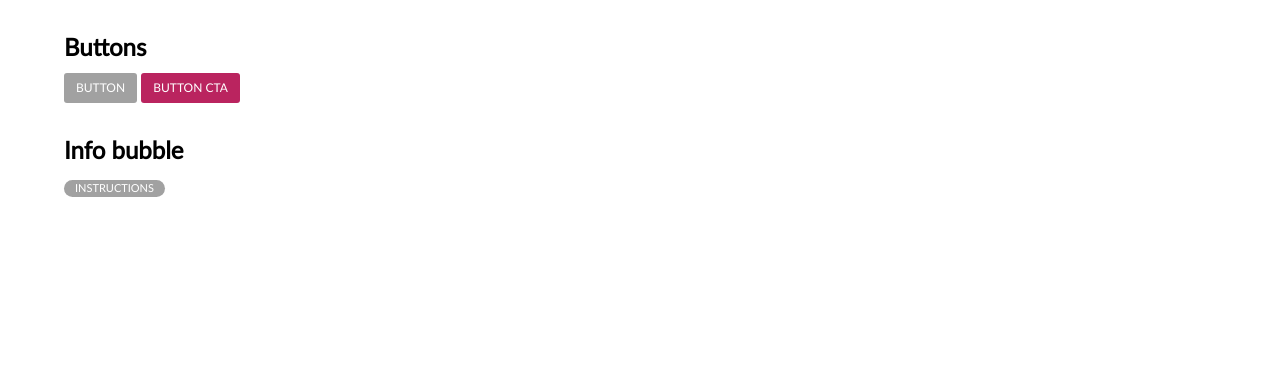
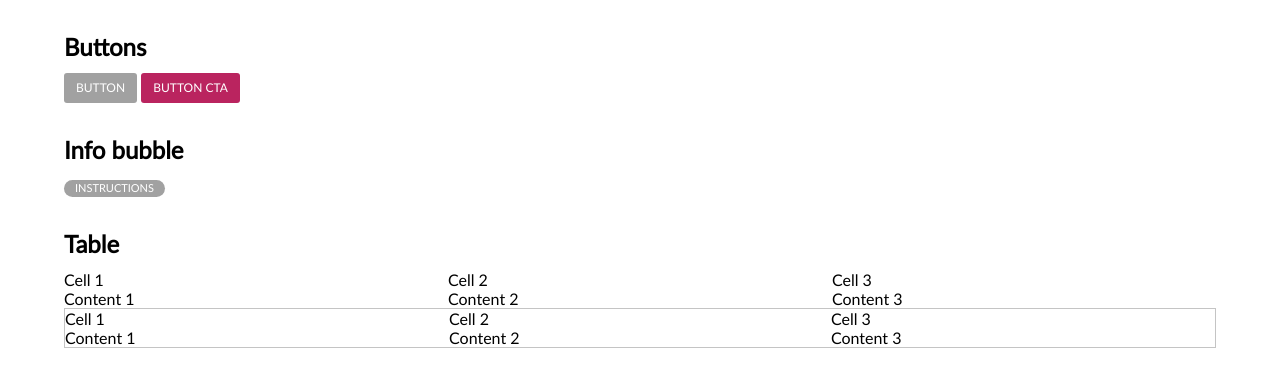
Before and after one commit to uplne/nmm, a website: page index.html in a window 1280 px wide. Drawn offline with Linux system fonts and the light colour scheme.

Commit message:
Added table section

```diff
--- a/index.html
+++ b/index.html
@@ -25,6 +25,41 @@
 			<h2>Info bubble</h2>
 			<span class="info">Instructions</span>
 		</section>
+		<section id="tables" class="section">
+			<h2>Table</h2>
+			<table class="table">
+				<thead>
+					<tr>
+						<td>Cell 1</td>
+						<td>Cell 2</td>
+						<td>Cell 3</td>
+					</tr>
+				</thead>
+				<tbody>
+					<tr>
+						<td>Content 1</td>
+						<td>Content 2</td>
+						<td>Content 3</td>
+					</tr>
+				</tbody>
+			</table>
+			<table class="table table--bordered">
+				<thead>
+					<tr>
+						<td>Cell 1</td>
+						<td>Cell 2</td>
+						<td>Cell 3</td>
+					</tr>
+				</thead>
+				<tbody>
+					<tr>
+						<td>Content 1</td>
+						<td>Content 2</td>
+						<td>Content 3</td>
+					</tr>
+				</tbody>
+			</table>
+		</section>
 	</div>
 </body>
 </html>
--- a/sass/nmm.scss
+++ b/sass/nmm.scss
@@ -40,3 +40,4 @@
 @import "objects/buttons";
 @import "objects/lists";
 @import "objects/info";
+@import "objects/table";
```
Also changed, not shown: public/css/nmm.css, 1 other file.
